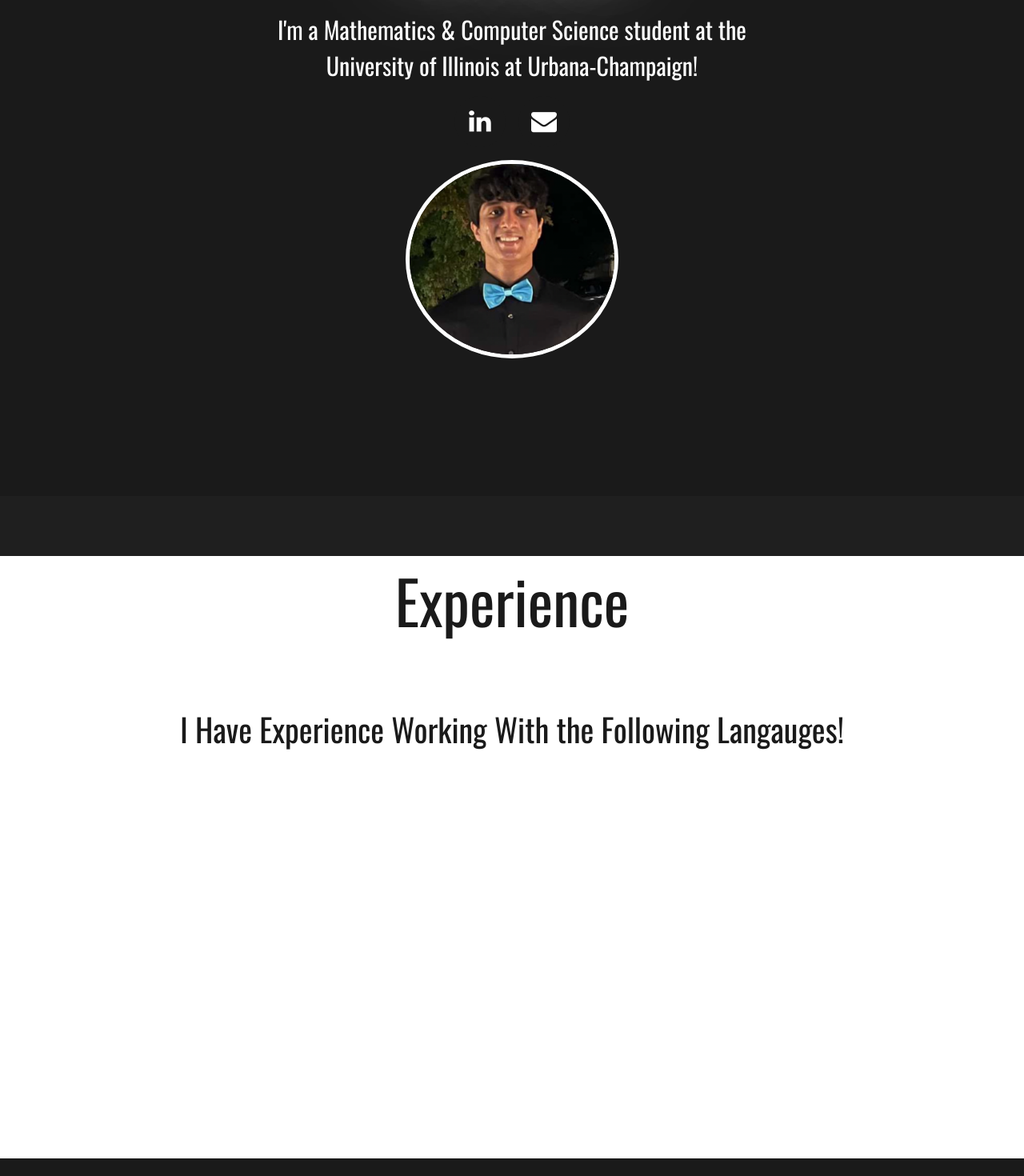
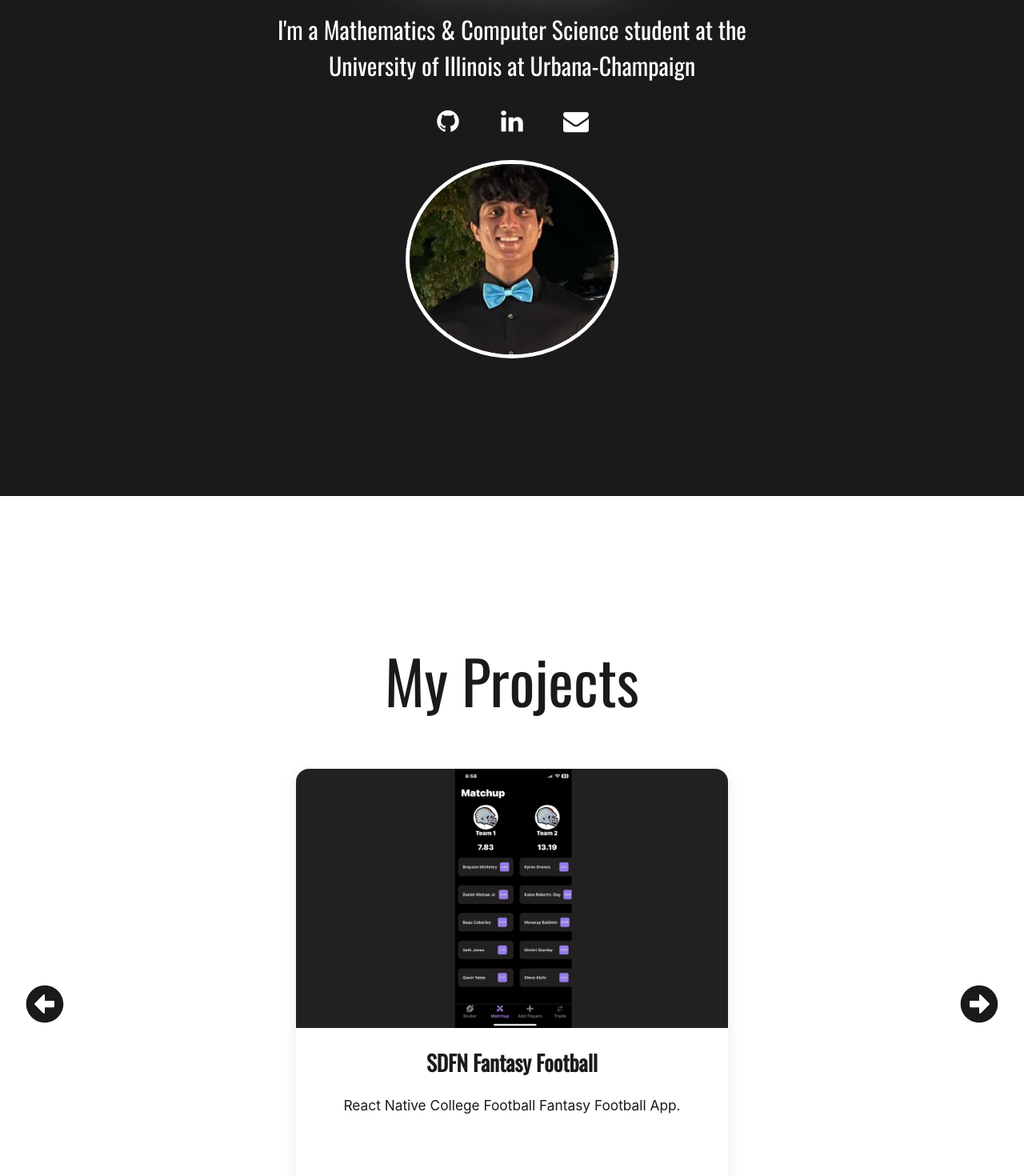
Before and after one commit to sdayaneni/sdayaneni.github.io, a React (Create React App) app: page / in a window 1280 px wide. Shown: the part 260-1730 px from the top of the page at 80% size. Built offline with nearby package versions, Linux system fonts and the light colour scheme.

Commit message:
removed experience section

```diff
--- a/src/App.css
+++ b/src/App.css
@@ -1,6 +1,5 @@
 .App {
   text-align: center;
-  background-color: #1f1f1f;
 }
 
 .App-logo {
--- a/src/App.js
+++ b/src/App.js
@@ -12,7 +12,7 @@ function App() {
       <Navigation/>
       <Home/>
       {/* <About/> */}
-      <Experience/>
+      {/* <Experience/> */}
       <Carousel projects = {ProjectData}/>
 
 
--- a/src/components/Carousel.css
+++ b/src/components/Carousel.css
@@ -2,7 +2,7 @@
 
 .projects{
     padding-top: 100px;
-    background-color: #1a1a1a;
+    background-color: #fff;
 }
 
 .slider {
@@ -18,7 +18,7 @@
     top: 50%;
     right: 32px;
     font-size: 3rem;
-    color: #fff;
+    color: #1a1a1a;
     z-index: 10;
     cursor: pointer;
     user-select: none;
@@ -29,7 +29,7 @@
     top: 50%;
     left: 32px;
     font-size: 3rem;
-    color: #fff;
+    color: #1a1a1a;
     z-index: 10;
     cursor: pointer;
     user-select: none;
@@ -50,7 +50,7 @@
   .projects-header {
     font-family: 'Oswald', sans-serif;
     font-size: 75px;
-    color: #fff;
+    color: #1a1a1a;
     /* text-decoration: underline; */
 }
 
@@ -62,6 +62,6 @@
   }
 
   .showMore {
-    color: #1a1a1a;
+    color: #fff;
     font-size: 75px;
   }
--- a/src/components/Navigation.jsx
+++ b/src/components/Navigation.jsx
@@ -21,8 +21,8 @@ function Navigation () {
 
                         <ul className = "pageLinks">
                             <li className = "navBarEntry"><Link activeClass = "active" to = 'projects-header' smooth = {true} offset = {-70}  duration = {750}  className = "link"> My Projects </Link></li>
-                            <li className = "navBarEntry"><Link activeClass = "active" to = 'experienceDiv' smooth = {true} offset = {-70}  duration = {1000}  className = "link"> Experience </Link></li>
-                            <li className = "navBarEntry"><Link activeClass = "active" to = 'aboutMeDiv' smooth = {true} offset = {-70}  duration = {1000}  className = "link"> About Me </Link></li>
+                            {/* <li className = "navBarEntry"><Link activeClass = "active" to = 'experienceDiv' smooth = {true} offset = {-70}  duration = {1000}  className = "link"> Experience </Link></li> */}
+                            {/* <li className = "navBarEntry"><Link activeClass = "active" to = 'aboutMeDiv' smooth = {true} offset = {-70}  duration = {1000}  className = "link"> About Me </Link></li> */}
                             <li className = "navBarEntry"><Link activeClass = "active" to = 'home' smooth = {true} offset = {-70}  duration = {750}  className = "link"> Home </Link></li>
                         </ul>
 
@@ -46,8 +46,8 @@ function Navigation () {
 
                     <ul className = "doNothing">
                         <li className = "mobileNavBarEntry"><Link onClick = {toggleClass} activeClass = "active" to = 'home' smooth = {true} offset = {-70}  duration = {750}  className = "mobileLink"> Home </Link></li>
-                        <li className = "mobileNavBarEntry"><Link onClick = {toggleClass} activeClass = "active" to = 'aboutMeDiv' smooth = {true} offset = {-70}  duration = {1000}  className = "mobileLink"> About Me </Link></li>
-                        <li className = "mobileNavBarEntry"><Link onClick = {toggleClass} activeClass = "active" to = 'experienceDiv' smooth = {true} offset = {-70}  duration = {1000}  className = "mobileLink"> Experience </Link></li>
+                        {/* <li className = "mobileNavBarEntry"><Link onClick = {toggleClass} activeClass = "active" to = 'aboutMeDiv' smooth = {true} offset = {-70}  duration = {1000}  className = "mobileLink"> About Me </Link></li> */}
+                        {/* <li className = "mobileNavBarEntry"><Link onClick = {toggleClass} activeClass = "active" to = 'experienceDiv' smooth = {true} offset = {-70}  duration = {1000}  className = "mobileLink"> Experience </Link></li> */}
                         <li className = "mobileNavBarEntry"><Link onClick = {toggleClass} activeClass = "active" to = 'projects-header' smooth = {true} offset = {-70}  duration = {750}  className = "mobileLink"> My Projects </Link></li>
 
                     </ul>
--- a/src/components/Project.css
+++ b/src/components/Project.css
@@ -2,7 +2,7 @@
 
 
   .project-div:hover{
-    box-shadow: 0px 3px 10px rgb(119, 118, 118);
+    box-shadow: 0px 3px 10px rgb(0, 0, 0);
     transition: 0.3s ease-in;
     cursor: pointer;
   }
@@ -14,7 +14,7 @@
   /* margin: 40px; */
   box-shadow: 0px 3px 15px rgba(163, 162, 162, 0.2);
   text-align: center;
-  color: #fff;
+  color: #1a1a1a;
 }
 
 
@@ -36,6 +36,8 @@
 
 #linkToRepo {
   margin-top: calc(100% - 500px);
+  /* background-color: #fff; */
+
 }
 
   /* mobile mode */
--- a/src/components/ProjectData.jsx
+++ b/src/components/ProjectData.jsx
@@ -16,38 +16,38 @@ export const ProjectData = [
         sdfnFantasy,
 
         description:
-            'React Native College Football Fantasy Football App. Utilizes Machine Learning Algorithms to Provide Predictions and Recommendations for Lineup Adjustments!',
+            'React Native College Football Fantasy Football App.',
 
         link :
           'https://github.com/SidD11111/connect-the-dots'
   },
-    {
+    // {
 
-      name:
-      'Connect the Dots',
+    //   name:
+    //   'Connect the Dots',
 
-      image:
-          connectTheDots,
+    //   image:
+    //       connectTheDots,
 
-          description:
-              'Simple Android Mobile Game Inspired by Flow.',
+    //       description:
+    //           'Simple Android Mobile Game Inspired by Flow.',
 
-          link :
-            'https://github.com/SidD11111/connect-the-dots'
-    },
-    {
-      name:
-      'Travel App',
+    //       link :
+    //         'https://github.com/SidD11111/connect-the-dots'
+    // },
+    // {
+    //   name:
+    //   'Travel App',
 
-      image:
-          travelApp,
+    //   image:
+    //       travelApp,
 
-          description:
-              'Vacation Planning App That Allows you to Search and Designate Hotels, Restaurants, and Attractions for Your Next Trip.',
+    //       description:
+    //           'Vacation Planning App That Allows you to Search and Designate Hotels, Restaurants, and Attractions for Your Next Trip.',
 
-          link :
-            'https://github.com/SidD11111/travelApp'
-    },
+    //       link :
+    //         'https://github.com/SidD11111/travelApp'
+    // },
     {
       name:
         'Rube Goldberg',
@@ -70,7 +70,7 @@ export const ProjectData = [
           runForWater,
 
           description:
-          "Website Designed With React.js for a 5K Run That my Friends and I Hosted.",
+          "Website Designed With React.js the Nonprofit That my Friends and I Created.",
 
           link :
             'https://github.com/SidD11111/run-for-water'
@@ -88,17 +88,17 @@ export const ProjectData = [
             link :
               'https://github.com/SidD11111/sports-webscraper'
     },
-    {
-      name:
-        'React Jeopardy',
+    // {
+    //   name:
+    //     'React Jeopardy',
 
-        image:
-            jeopardy,
+    //     image:
+    //         jeopardy,
 
-            description:
-                'Basic Jeopardy Template Designed with React.js.',
+    //         description:
+    //             'Basic Jeopardy Template Designed with React.js.',
 
-            link :
-              'https://github.com/SidD11111/reactjs-jeopardy'
-    },
+    //         link :
+    //           'https://github.com/SidD11111/reactjs-jeopardy'
+    // },
   ];
--- a/src/pages/Home.jsx
+++ b/src/pages/Home.jsx
@@ -7,12 +7,12 @@ const Home = () => {
 
             <div className = "introDiv">
                 <h1 className = "nameArea">Hi! I'm Sid</h1>
-                <p className = "introParagraph">I'm a Mathematics & Computer Science student at the University of Illinois at Urbana-Champaign!</p>
+                <p className = "introParagraph">I'm a Mathematics & Computer Science student at the University of Illinois at Urbana-Champaign</p>
             </div>
 
             <div className = "personalLinks">
                 <ul>
-                    {/* <button onClick = {() => window.open("https://github.com/SidD11111", '_blank', 'noopener, noreferrer')} className = "Link-button fa fa-brands fa-github" href = "https://github.com/SidD11111"/> */}
+                    <button onClick = {() => window.open("https://github.com/sdayaneni", '_blank', 'noopener, noreferrer')} className = "Link-button fa fa-brands fa-github" href = "https://github.com/SidD11111"/>
                     <button onClick = {() => window.open("", '_blank', 'noopener, noreferrer')} className = "Link-button fa fa-brands fa-linkedin" href = ""/>
                     <button onClick = {() => window.open("https://mail.google.com/mail/?view=cm&fs=1&to=siddharth.dayaneni@gmail.com", '_blank', 'noopener, noreferrer')} className = "Link-button fa fa-brands fa-envelope" href = "https://mail.google.com/mail/?view=cm&fs=1&to=siddharth.dayaneni@gmail.com"/>
 
```
